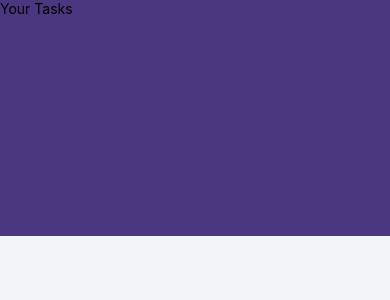
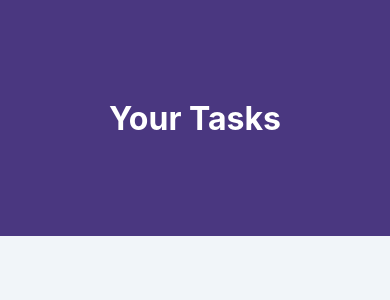
Before and after one commit to Sandun-Induranga/Todo-App-by-usting-React-Native, a React Native app: screen / in a window 390 px wide. Shown: the top 300 px of the page. Built offline with nearby package versions, Linux system fonts and the light colour scheme.

Commit message:
Content Updated

```diff
--- a/App.js
+++ b/App.js
@@ -16,10 +16,19 @@ const styles = StyleSheet.create({
     flex: 1,
     backgroundColor: "#F1F5F9",
   },
-  tasks: {},
-  title: {
+
+  tasks: {
     height: 236,
     backgroundColor: "#4A3780",
+    justifyContent: "center",
+    alignItems: "center",
+  },
+
+  title: {
+    textAlign: "center",
+    fontSize: 32,
+    fontWeight: "bold",
+    color: "white",
   },
   items: {},
 });
```
